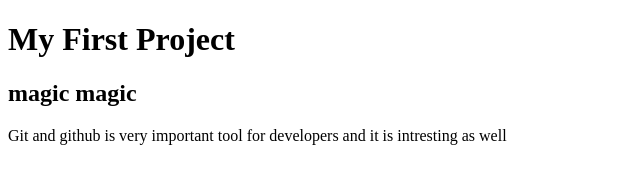
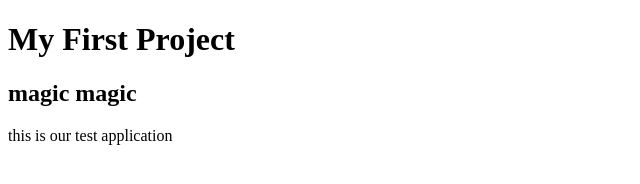
Before and after one commit to snehamore23/my-first-project, a plain HTML site: page index.html in a window 1280 px wide. Shown: the whole page, without its empty margins (0-640 px from the left). Drawn offline with Linux system fonts and the light colour scheme.

Commit message:
info added

```diff
--- a/index.html
+++ b/index.html
@@ -6,6 +6,6 @@
     <body>
         <h1>My First Project</h1>
         <h2>magic magic</h2>
-        <p>Git and github is very important tool for developers and it is intresting as well</p>
+        <p>this is our test application</p>
     </body>
 </html>
```
Also changed, not shown: about.html (+1 -1 lines), contact.html (+1 -0 lines).
